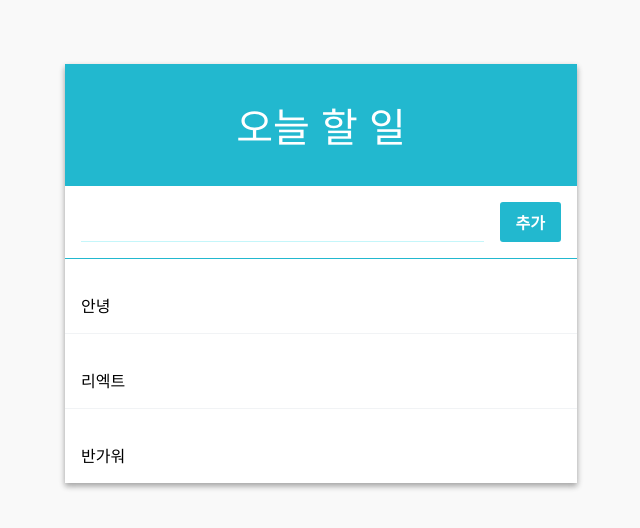
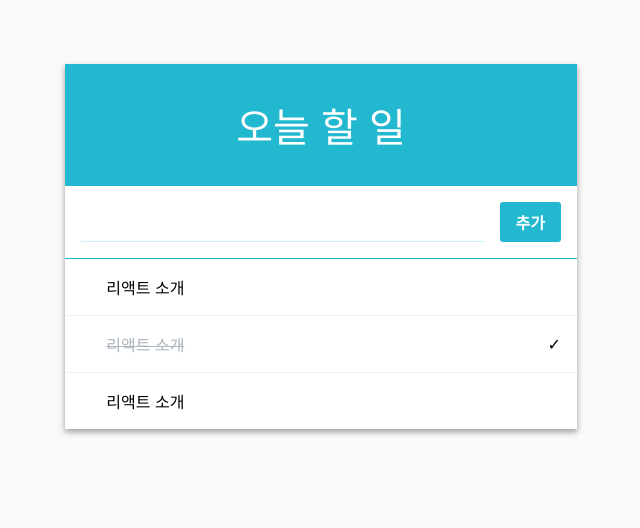
Before and after one commit to hyewonji/todolist_react, a React (Create React App) app: page / in a window 1280 px wide. Shown: the top 528 px of the page, without its empty margins (319-959 px from the left). Built offline with nearby package versions, Linux system fonts and the light colour scheme.

Commit message:
Show todo list on the screen TodoItemList에서 배열을 TodoItem 컴포넌트 배열로 변환

```diff
--- a/src/App.js
+++ b/src/App.js
@@ -32,6 +32,7 @@ class App extends Component {
         checked: false
       })
     });
+    console.log(todos);
   }
 
   handleKeyPress = (e) => {
@@ -41,7 +42,7 @@ class App extends Component {
   }
 
   render() {
-    const { input } = this.state;
+    const { input, todos } = this.state;
     const {
       handleChange,
       handleCreate,
@@ -57,7 +58,7 @@ class App extends Component {
           onCreate={handleCreate}
         />
       )}>
-        <TodoItemList />
+        <TodoItemList todos={todos} />
       </TodoListTemplate>
     );
   }
--- a/src/components/TodoItem.css
+++ b/src/components/TodoItem.css
@@ -1,6 +1,6 @@
 .todo-item{
     padding:1rem;
-    display: felx;
+    display: flex;
     align-items: center;
     cursor:pointer;
     transition:all 0.15s;
--- a/src/components/TodoItemList.js
+++ b/src/components/TodoItemList.js
@@ -5,11 +5,23 @@ class TodoItemList extends Component {
     render() {
         const { todos, onToggle, onRemove } = this.props;
 
+        const todoList = todos.map(
+            ({ id, text, checked }) => (
+                <TodoItem
+                    /*  id, text, checked를 직접 넣어주는 대신,
+                        todos.map((todo)=>(<TodoItem {...todo}/>))를 이용하면 내부 값들이 모두 자동으로 props로 설정이 된다. */
+                    id={id}
+                    text={text}
+                    checked={checked}
+                    onToggle={onToggle}
+                    onRemove={onRemove}
+                    key={id} //배열을 렌더링 할 때는, key값이 꼭 있어야 한다.
+                />
+            )
+        );
         return (
             <div>
-                <TodoItem text="안녕" />
-                <TodoItem text="리엑트" />
-                <TodoItem text="반가워" />
+                {todoList}
             </div>
         )
     }
```
Also changed, not shown: 1 other file (tests, documents, lock files or other folders).
